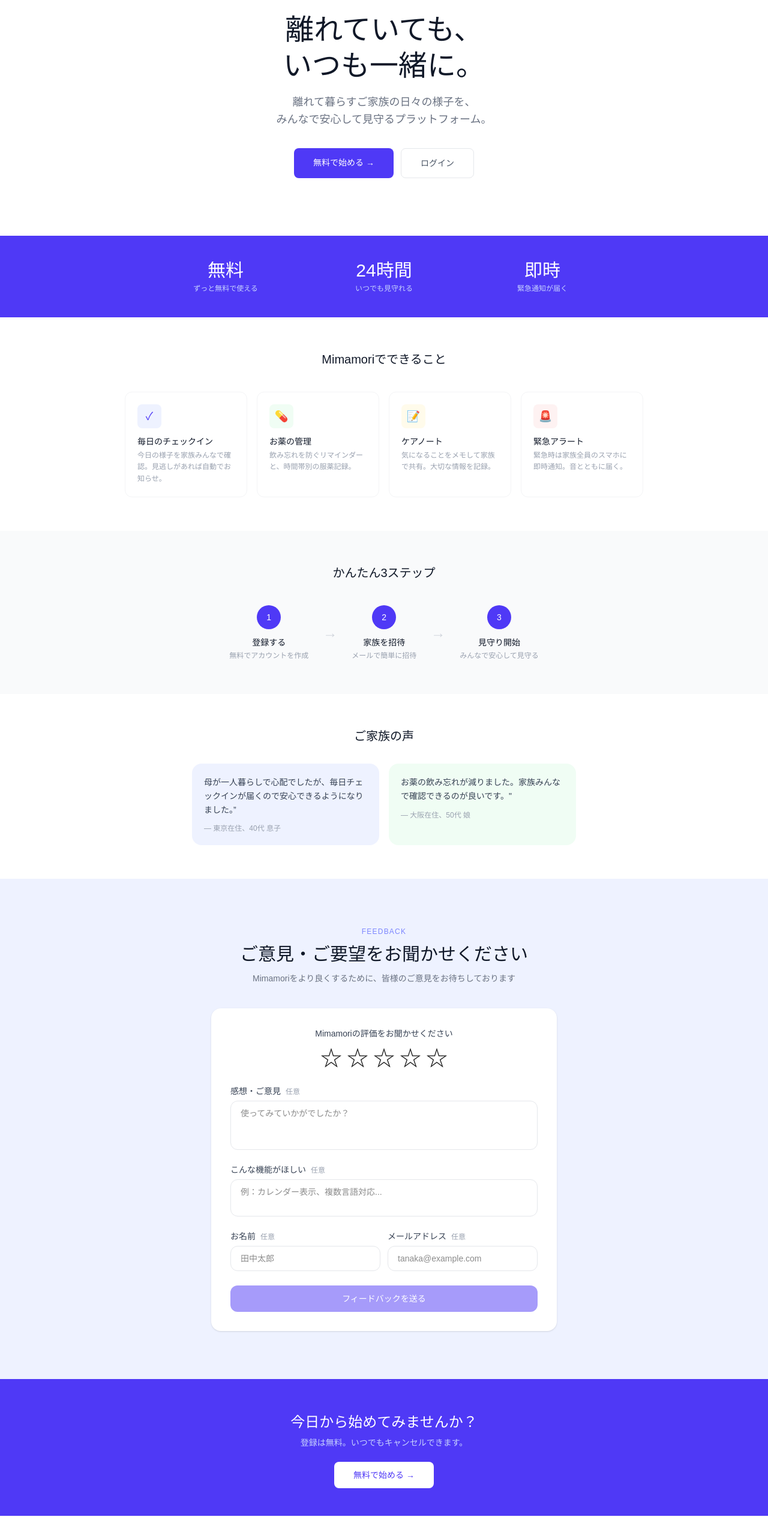
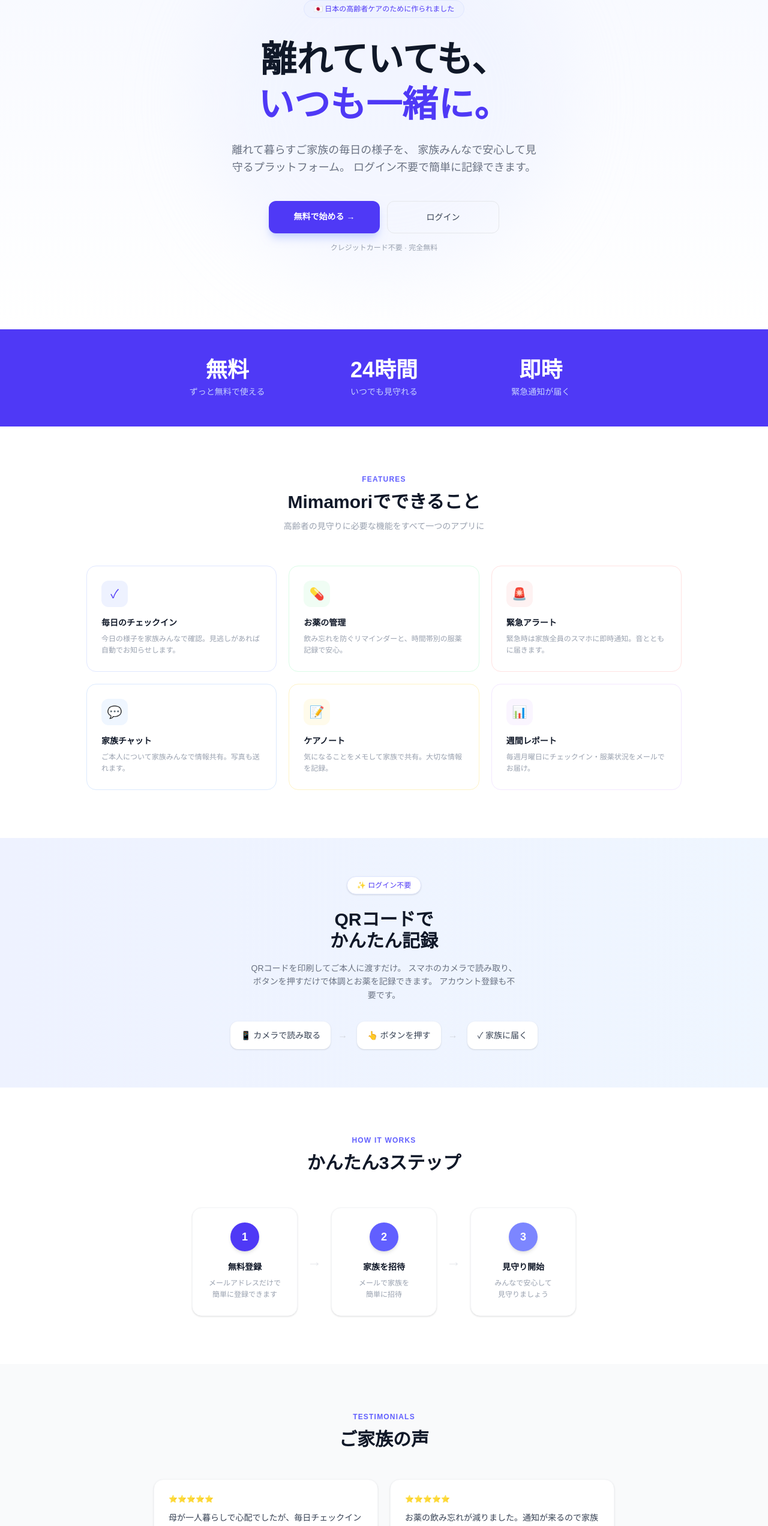
Before and after one commit to Sahajewel/mimamori, a Next.js app: page / in a window 1280 px wide. Shown: the part 197-2741 px from the top of the page at 60% size. Built offline with nearby package versions, Linux system fonts and the light colour scheme.

Commit message:
feat: beautiful landing page redesign

```diff
--- a/src/app/page.tsx
+++ b/src/app/page.tsx
@@ -3,15 +3,16 @@ import { FeedbackSection } from "./components/FeedbackSection";
 
 export default function HomePage() {
   return (
-    <div className="min-h-screen flex flex-col bg-white">
+    <div className="min-h-screen flex flex-col bg-white overflow-x-hidden">
       {/* Navbar */}
-      <nav className="flex items-center justify-between px-4 md:px-8 py-4 border-b border-gray-100">
-        <div className="flex items-center gap-2">
-          <div className="w-8 h-8 rounded-lg bg-indigo-100 flex items-center justify-center">
-            <span className="text-indigo-600 text-sm">♡</span>
+      <nav className="sticky top-0 z-50 bg-white/80 backdrop-blur-md border-b border-gray-100 px-4 md:px-8 py-4">
+        <div className="max-w-5xl mx-auto flex items-center justify-between">
+          <div className="flex items-center gap-2.5">
+            <div className="w-9 h-9 rounded-xl bg-indigo-600 flex items-center justify-center shadow-sm">
+              <span className="text-white text-base">♡</span>
             </div>
             <div>
-            <p className="font-medium text-gray-900 text-sm leading-none">
+              <p className="font-semibold text-gray-900 text-sm leading-none">
                 Mimamori
               </p>
               <p className="text-xs text-gray-400 mt-0.5 hidden sm:block">
@@ -28,110 +29,148 @@ export default function HomePage() {
             </Link>
             <Link
               href="/register"
-            className="px-4 py-2 text-sm font-medium bg-indigo-600 text-white rounded-lg hover:bg-indigo-700 transition-colors"
+              className="px-4 py-2 text-sm font-medium bg-indigo-600 text-white rounded-lg hover:bg-indigo-700 transition-colors shadow-sm"
             >
-            新規登録
+              無料で始める
             </Link>
+          </div>
         </div>
       </nav>
 
       {/* Hero */}
-      <section className="flex flex-col items-center text-center px-4 py-16 md:py-24">
-        <span className="inline-flex items-center bg-indigo-50 text-indigo-600 text-xs font-medium px-4 py-1.5 rounded-full mb-6">
-          🇯🇵 日本の高齢者ケアのために
+      <section className="relative flex flex-col items-center text-center px-4 py-20 md:py-32 overflow-hidden">
+        {/* Background decoration */}
+        <div className="absolute inset-0 bg-gradient-to-b from-indigo-50/50 to-white pointer-events-none" />
+        <div className="absolute top-0 left-1/2 -translate-x-1/2 w-[600px] h-[600px] bg-indigo-100/30 rounded-full blur-3xl pointer-events-none" />
+
+        <div className="relative z-10">
+          <span className="inline-flex items-center gap-1.5 bg-indigo-50 border border-indigo-100 text-indigo-600 text-xs font-medium px-4 py-1.5 rounded-full mb-8">
+            🇯🇵 日本の高齢者ケアのために作られました
           </span>
-        <h1 className="text-3xl sm:text-4xl md:text-5xl font-medium text-gray-900 leading-tight mb-4">
+          <h1 className="text-4xl sm:text-5xl md:text-6xl font-semibold text-gray-900 leading-tight mb-6">
             離れていても、
             <br />
-          いつも一緒に。
+            <span className="text-indigo-600">いつも一緒に。</span>
           </h1>
-        <p className="text-base md:text-lg text-gray-500 max-w-md leading-relaxed mb-8">
-          離れて暮らすご家族の日々の様子を、
-          <br />
-          みんなで安心して見守るプラットフォーム。
+          <p className="text-base md:text-lg text-gray-500 max-w-lg leading-relaxed mb-10">
+            離れて暮らすご家族の毎日の様子を、
+            家族みんなで安心して見守るプラットフォーム。
+            ログイン不要で簡単に記録できます。
           </p>
-        <div className="flex flex-col sm:flex-row gap-3 w-full sm:w-auto">
+          <div className="flex flex-col sm:flex-row gap-3 justify-center w-full max-w-sm mx-auto">
             <Link
               href="/register"
-            className="px-8 py-3.5 bg-indigo-600 text-white text-sm font-medium rounded-lg hover:bg-indigo-700 transition-colors text-center"
+              className="flex-1 px-8 py-4 bg-indigo-600 text-white text-sm font-semibold rounded-xl hover:bg-indigo-700 transition-all shadow-lg shadow-indigo-200 text-center"
             >
               無料で始める →
             </Link>
             <Link
               href="/login"
-            className="px-8 py-3.5 border border-gray-200 text-gray-600 text-sm font-medium rounded-lg hover:bg-gray-50 transition-colors text-center"
+              className="flex-1 px-8 py-4 border border-gray-200 text-gray-700 text-sm font-medium rounded-xl hover:bg-gray-50 transition-colors text-center"
             >
               ログイン
             </Link>
           </div>
+          <p className="text-xs text-gray-400 mt-4">
+            クレジットカード不要 · 完全無料
+          </p>
+        </div>
       </section>
 
       {/* Stats */}
-      <section className="bg-indigo-600 px-4 py-10">
-        <div className="max-w-3xl mx-auto grid grid-cols-3 gap-6 text-center">
-          <div>
-            <p className="text-2xl md:text-3xl font-medium text-white">無料</p>
-            <p className="text-xs text-indigo-200 mt-1">ずっと無料で使える</p>
+      <section className="bg-indigo-600 px-4 py-12">
+        <div className="max-w-3xl mx-auto grid grid-cols-3 gap-4 text-center">
+          {[
+            { value: "無料", label: "ずっと無料で使える" },
+            { value: "24時間", label: "いつでも見守れる" },
+            { value: "即時", label: "緊急通知が届く" },
+          ].map((s) => (
+            <div key={s.label}>
+              <p className="text-2xl md:text-4xl font-bold text-white">
+                {s.value}
+              </p>
+              <p className="text-xs md:text-sm text-indigo-200 mt-1.5">
+                {s.label}
+              </p>
             </div>
-          <div>
-            <p className="text-2xl md:text-3xl font-medium text-white">
-              24時間
-            </p>
-            <p className="text-xs text-indigo-200 mt-1">いつでも見守れる</p>
-          </div>
-          <div>
-            <p className="text-2xl md:text-3xl font-medium text-white">即時</p>
-            <p className="text-xs text-indigo-200 mt-1">緊急通知が届く</p>
-          </div>
+          ))}
         </div>
       </section>
 
       {/* Features */}
-      <section className="px-4 py-14 max-w-4xl mx-auto w-full">
-        <p className="text-center text-xl font-medium text-gray-900 mb-10">
+      <section className="px-4 py-20 max-w-5xl mx-auto w-full">
+        <div className="text-center mb-14">
+          <p className="text-xs font-semibold text-indigo-500 tracking-widest uppercase mb-3">
+            Features
+          </p>
+          <h2 className="text-2xl md:text-3xl font-semibold text-gray-900 mb-3">
             Mimamoriでできること
+          </h2>
+          <p className="text-sm text-gray-400 max-w-md mx-auto">
+            高齢者の見守りに必要な機能をすべて一つのアプリに
           </p>
-        <div className="grid grid-cols-1 sm:grid-cols-2 md:grid-cols-4 gap-4">
+        </div>
+        <div className="grid grid-cols-1 sm:grid-cols-2 md:grid-cols-3 gap-5">
           {[
             {
               icon: "✓",
               bg: "bg-indigo-50",
               color: "text-indigo-600",
+              border: "border-indigo-100",
               title: "毎日のチェックイン",
-              desc: "今日の様子を家族みんなで確認。見逃しがあれば自動でお知らせ。",
+              desc: "今日の様子を家族みんなで確認。見逃しがあれば自動でお知らせします。",
             },
             {
               icon: "💊",
               bg: "bg-green-50",
               color: "text-green-600",
+              border: "border-green-100",
               title: "お薬の管理",
-              desc: "飲み忘れを防ぐリマインダーと、時間帯別の服薬記録。",
+              desc: "飲み忘れを防ぐリマインダーと、時間帯別の服薬記録で安心。",
+            },
+            {
+              icon: "🚨",
+              bg: "bg-red-50",
+              color: "text-red-500",
+              border: "border-red-100",
+              title: "緊急アラート",
+              desc: "緊急時は家族全員のスマホに即時通知。音とともに届きます。",
+            },
+            {
+              icon: "💬",
+              bg: "bg-blue-50",
+              color: "text-blue-600",
+              border: "border-blue-100",
+              title: "家族チャット",
+              desc: "ご本人について家族みんなで情報共有。写真も送れます。",
             },
             {
               icon: "📝",
               bg: "bg-amber-50",
               color: "text-amber-600",
+              border: "border-amber-100",
               title: "ケアノート",
               desc: "気になることをメモして家族で共有。大切な情報を記録。",
             },
             {
-              icon: "🚨",
-              bg: "bg-red-50",
-              color: "text-red-500",
-              title: "緊急アラート",
-              desc: "緊急時は家族全員のスマホに即時通知。音とともに届く。",
+              icon: "📊",
+              bg: "bg-purple-50",
+              color: "text-purple-600",
+              border: "border-purple-100",
+              title: "週間レポート",
+              desc: "毎週月曜日にチェックイン・服薬状況をメールでお届け。",
             },
           ].map((f) => (
             <div
               key={f.title}
-              className="bg-white border border-gray-100 rounded-xl p-5"
+              className={`bg-white border ${f.border} rounded-2xl p-6 hover:shadow-md transition-shadow`}
             >
               <div
-                className={`w-10 h-10 ${f.bg} rounded-lg flex items-center justify-center mb-3 ${f.color} text-lg`}
+                className={`w-11 h-11 ${f.bg} rounded-xl flex items-center justify-center mb-4 ${f.color} text-xl`}
               >
                 {f.icon}
               </div>
-              <p className="text-sm font-medium text-gray-900 mb-1">
+              <p className="text-sm font-semibold text-gray-900 mb-2">
                 {f.title}
               </p>
               <p className="text-xs text-gray-400 leading-relaxed">{f.desc}</p>
@@ -140,90 +179,195 @@ export default function HomePage() {
         </div>
       </section>
 
+      {/* QR Feature */}
+      <section className="bg-gradient-to-r from-indigo-50 to-blue-50 px-4 py-16">
+        <div className="max-w-3xl mx-auto text-center">
+          <span className="inline-flex items-center bg-white border border-indigo-100 text-indigo-600 text-xs font-medium px-4 py-1.5 rounded-full mb-6 shadow-sm">
+            ✨ ログイン不要
+          </span>
+          <h2 className="text-2xl md:text-3xl font-semibold text-gray-900 mb-4">
+            QRコードで
+            <br />
+            かんたん記録
+          </h2>
+          <p className="text-sm text-gray-500 max-w-md mx-auto mb-8 leading-relaxed">
+            QRコードを印刷してご本人に渡すだけ。
+            スマホのカメラで読み取り、ボタンを押すだけで体調とお薬を記録できます。
+            アカウント登録も不要です。
+          </p>
+          <div className="flex flex-col sm:flex-row gap-4 justify-center items-center">
+            {["📱 カメラで読み取る", "👆 ボタンを押す", "✓ 家族に届く"].map(
+              (s, i) => (
+                <div key={s} className="flex items-center gap-3">
+                  <div className="bg-white rounded-xl px-4 py-3 shadow-sm border border-white text-sm font-medium text-gray-700">
+                    {s}
+                  </div>
+                  {i < 2 && (
+                    <span className="text-gray-300 hidden sm:block">→</span>
+                  )}
+                </div>
+              ),
+            )}
+          </div>
+        </div>
+      </section>
+
       {/* How it works */}
-      <section className="bg-gray-50 px-4 py-14">
-        <p className="text-center text-xl font-medium text-gray-900 mb-10">
+      <section className="px-4 py-20">
+        <div className="max-w-3xl mx-auto">
+          <div className="text-center mb-14">
+            <p className="text-xs font-semibold text-indigo-500 tracking-widest uppercase mb-3">
+              How it works
+            </p>
+            <h2 className="text-2xl md:text-3xl font-semibold text-gray-900">
               かんたん3ステップ
-        </p>
-        <div className="flex flex-col sm:flex-row items-center justify-center gap-6 max-w-2xl mx-auto">
+            </h2>
+          </div>
+          <div className="flex flex-col sm:flex-row items-center justify-center gap-4">
             {[
-            { num: "1", title: "登録する", desc: "無料でアカウントを作成" },
-            { num: "2", title: "家族を招待", desc: "メールで簡単に招待" },
-            { num: "3", title: "見守り開始", desc: "みんなで安心して見守る" },
+              {
+                num: "1",
+                title: "無料登録",
+                desc: "メールアドレスだけで\n簡単に登録できます",
+                color: "bg-indigo-600",
+              },
+              {
+                num: "2",
+                title: "家族を招待",
+                desc: "メールで家族を\n簡単に招待",
+                color: "bg-indigo-500",
+              },
+              {
+                num: "3",
+                title: "見守り開始",
+                desc: "みんなで安心して\n見守りましょう",
+                color: "bg-indigo-400",
+              },
             ].map((s, i) => (
-            <div key={s.num} className="flex items-center gap-6">
-              <div className="text-center">
-                <div className="w-10 h-10 bg-indigo-600 text-white rounded-full flex items-center justify-center text-sm font-medium mx-auto mb-3">
+              <div
+                key={s.num}
+                className="flex items-center gap-4 w-full sm:w-auto"
+              >
+                <div className="flex-1 sm:w-44 bg-white border border-gray-100 rounded-2xl p-6 text-center shadow-sm hover:shadow-md transition-shadow">
+                  <div
+                    className={`w-12 h-12 ${s.color} text-white rounded-full flex items-center justify-center text-lg font-bold mx-auto mb-4 shadow-md`}
+                  >
                     {s.num}
                   </div>
-                <p className="text-sm font-medium text-gray-900 mb-1">
+                  <p className="text-sm font-semibold text-gray-900 mb-2">
                     {s.title}
                   </p>
-                <p className="text-xs text-gray-400">{s.desc}</p>
+                  <p className="text-xs text-gray-400 leading-relaxed whitespace-pre-line">
+                    {s.desc}
+                  </p>
                 </div>
                 {i < 2 && (
-                <p className="text-gray-300 text-2xl hidden sm:block">→</p>
+                  <span className="text-2xl text-gray-200 hidden sm:block flex-shrink-0">
+                    →
+                  </span>
                 )}
               </div>
             ))}
           </div>
+        </div>
       </section>
 
-      {/* Testimonial */}
-      <section className="px-4 py-14 max-w-2xl mx-auto w-full text-center">
-        <p className="text-xl font-medium text-gray-900 mb-8">ご家族の声</p>
-        <div className="grid grid-cols-1 sm:grid-cols-2 gap-4">
-          <div className="bg-indigo-50 rounded-2xl p-5 text-left">
-            <p className="text-sm text-gray-700 leading-relaxed mb-3">
-              母が一人暮らしで心配でしたが、毎日チェックインが届くので安心できるようになりました。&rdquo;
+      {/* Testimonials */}
+      <section className="bg-gray-50 px-4 py-20">
+        <div className="max-w-3xl mx-auto">
+          <div className="text-center mb-12">
+            <p className="text-xs font-semibold text-indigo-500 tracking-widest uppercase mb-3">
+              Testimonials
             </p>
-            <p className="text-xs text-gray-400">— 東京在住、40代 息子</p>
+            <h2 className="text-2xl md:text-3xl font-semibold text-gray-900">
+              ご家族の声
+            </h2>
           </div>
-          <div className="bg-green-50 rounded-2xl p-5 text-left">
-            <p className="text-sm text-gray-700 leading-relaxed mb-3">
-              お薬の飲み忘れが減りました。家族みんなで確認できるのが良いです。&quot;
+          <div className="grid grid-cols-1 sm:grid-cols-2 gap-5">
+            {[
+              {
+                text: "母が一人暮らしで心配でしたが、毎日チェックインが届くので安心できるようになりました。家族みんなで見守れるのが良いです。",
+                author: "東京在住、40代 息子",
+                bg: "bg-white",
+              },
+              {
+                text: "お薬の飲み忘れが減りました。通知が来るので家族みんなで確認できます。QRコードで母も簡単に使えています。",
+                author: "大阪在住、50代 娘",
+                bg: "bg-white",
+              },
+              {
+                text: "緊急ボタンがあるので、何かあった時にすぐ家族に知らせられます。遠くに住んでいても安心です。",
+                author: "福岡在住、60代 夫",
+                bg: "bg-white",
+              },
+              {
+                text: "ケアノートで病院の記録も共有できます。離れた家族みんなが同じ情報を持てるのでとても助かっています。",
+                author: "名古屋在住、30代 息子",
+                bg: "bg-white",
+              },
+            ].map((t) => (
+              <div
+                key={t.author}
+                className={`${t.bg} border border-gray-100 rounded-2xl p-6 shadow-sm`}
+              >
+                <p className="text-xs text-yellow-400 mb-3">⭐⭐⭐⭐⭐</p>
+                <p className="text-sm text-gray-700 leading-relaxed mb-4">
+                  {t.text}
                 </p>
-            <p className="text-xs text-gray-400">— 大阪在住、50代 娘</p>
+                <p className="text-xs text-gray-400 font-medium">
+                  — {t.author}
+                </p>
+              </div>
+            ))}
           </div>
         </div>
       </section>
-      <FeedbackSection></FeedbackSection>
+
+      {/* Feedback */}
+      <FeedbackSection />
+
       {/* CTA */}
-      <section className="text-center px-4 py-14 bg-indigo-600">
-        <p className="text-2xl font-medium text-white mb-2">
+      <section className="relative text-center px-4 py-20 bg-indigo-600 overflow-hidden">
+        <div className="absolute inset-0 bg-gradient-to-br from-indigo-600 to-indigo-800 pointer-events-none" />
+        <div className="absolute top-0 right-0 w-64 h-64 bg-indigo-500/30 rounded-full blur-3xl pointer-events-none" />
+        <div className="absolute bottom-0 left-0 w-64 h-64 bg-indigo-700/30 rounded-full blur-3xl pointer-events-none" />
+        <div className="relative z-10">
+          <p className="text-3xl md:text-4xl font-semibold text-white mb-3">
             今日から始めてみませんか？
           </p>
-        <p className="text-sm text-indigo-200 mb-8">
-          登録は無料。いつでもキャンセルできます。
+          <p className="text-sm text-indigo-200 mb-10 max-w-md mx-auto">
+            登録は無料。クレジットカードも不要。
+            大切なご家族を、みんなで見守りましょう。
           </p>
           <Link
             href="/register"
-          className="px-8 py-3.5 bg-white text-indigo-600 text-sm font-medium rounded-lg hover:bg-indigo-50 transition-colors"
+            className="inline-block px-10 py-4 bg-white text-indigo-600 text-sm font-semibold rounded-xl hover:bg-indigo-50 transition-colors shadow-xl"
           >
             無料で始める →
           </Link>
+        </div>
       </section>
 
       {/* Footer */}
-      <footer className="border-t border-gray-100 px-4 py-6">
-        <div className="max-w-4xl mx-auto flex flex-col sm:flex-row items-center justify-between gap-4">
+      <footer className="border-t border-gray-100 px-4 py-8 bg-white">
+        <div className="max-w-5xl mx-auto flex flex-col sm:flex-row items-center justify-between gap-4">
           <div className="flex items-center gap-2">
-            <div className="w-7 h-7 rounded-lg bg-indigo-100 flex items-center justify-center">
-              <span className="text-indigo-600 text-xs">♡</span>
+            <div className="w-8 h-8 rounded-lg bg-indigo-600 flex items-center justify-center">
+              <span className="text-white text-xs">♡</span>
             </div>
-            <p className="text-sm font-medium text-gray-900">Mimamori</p>
+            <p className="text-sm font-semibold text-gray-900">Mimamori</p>
           </div>
           <p className="text-xs text-gray-400">Developed by Saha Jewel Kumar</p>
           <div className="flex gap-6">
             <Link
               href="/privacy"
-              className="text-xs text-gray-400 hover:text-gray-600"
+              className="text-xs text-gray-400 hover:text-gray-600 transition-colors"
             >
               プライバシーポリシー
             </Link>
             <Link
               href="/terms"
-              className="text-xs text-gray-400 hover:text-gray-600"
+              className="text-xs text-gray-400 hover:text-gray-600 transition-colors"
             >
               利用規約
             </Link>
```
Lines whose indentation alone changed are shown as unchanged.
